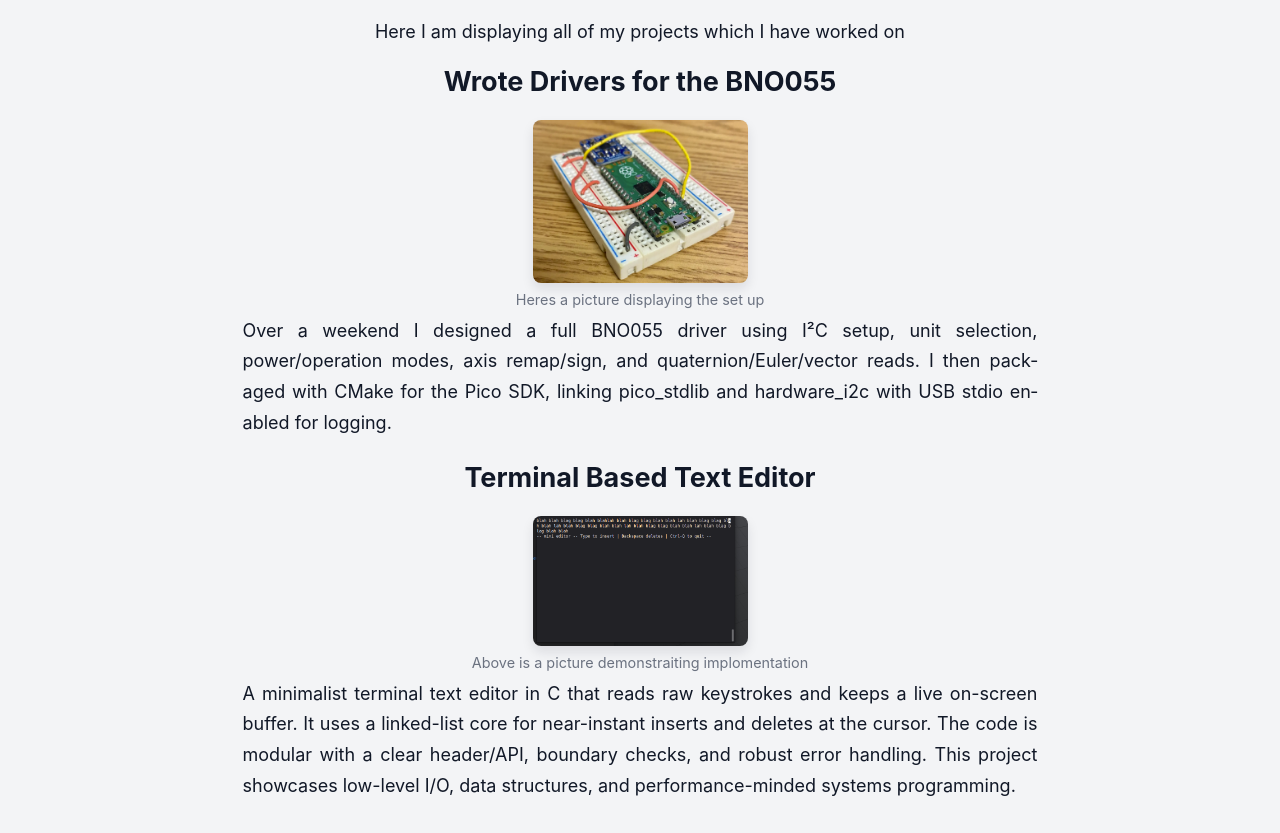
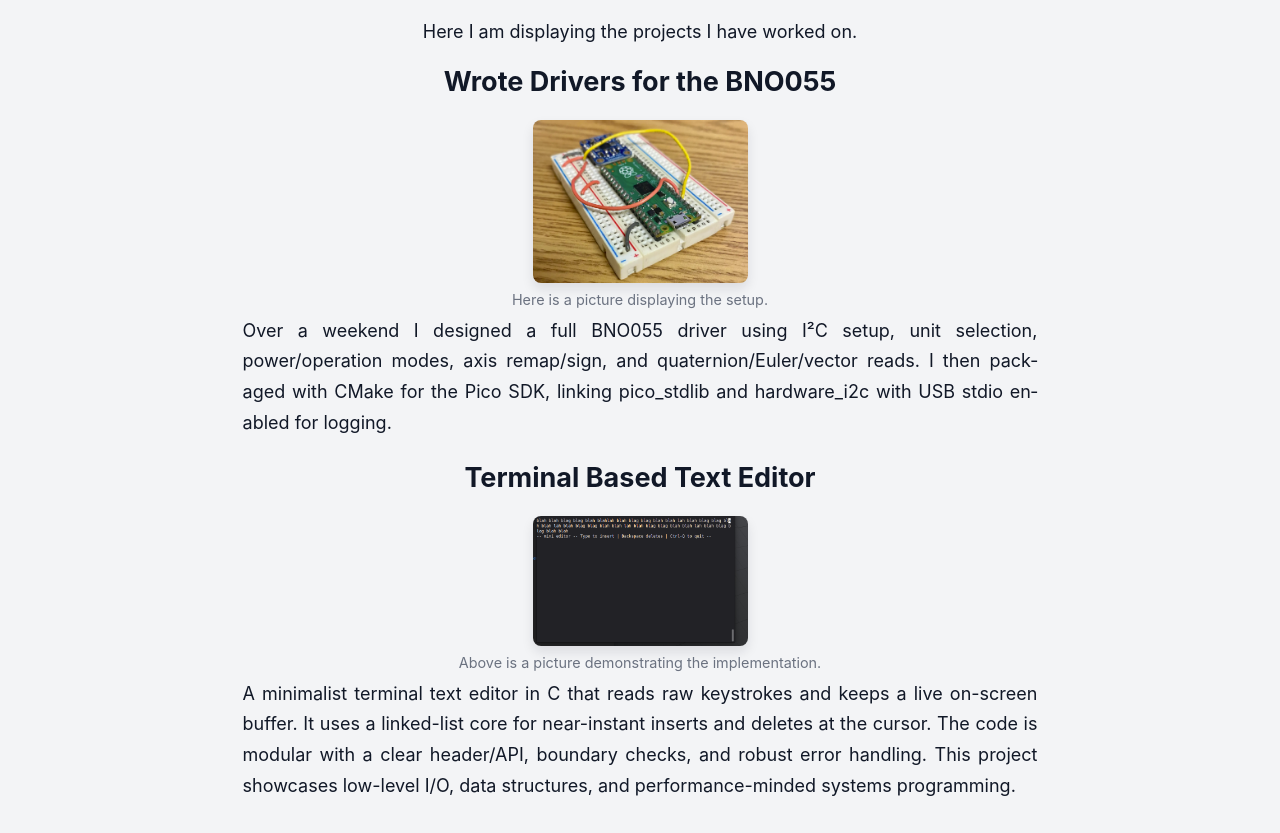
Before and after one commit to nhunt1984/MyPortfolio, a plain HTML site: page index.html in a window 1280 px wide. Shown: the part 236-1069 px from the top of the page. Drawn offline with Linux system fonts and the light colour scheme.

Commit message:
1.3
typo fixs :(

```diff
--- a/index.html
+++ b/index.html
@@ -64,7 +64,7 @@
 
 
     <h1>Welcome To My Portfolio</h1>
-    <p>Here I am displaying all of my projects which I have worked on</p>
+    <p>Here I am displaying the projects I have worked on.</p>
 
     <section id="project_1">
       <h2>Wrote Drivers for the BNO055</h2>
@@ -75,7 +75,7 @@
       <img src="images/Project_images/BNO055_Project_Cover.png" alt="Screenshot or photo of Project 1" loading="lazy"
         decoding="async" />
       <!-- (Optional) short caption -->
-      <figcaption>Heres a picture displaying the set up</figcaption>
+      <figcaption>Here is a picture displaying the setup.</figcaption>
     </figure>
     <p class="index-text">Over a weekend I designed a full BNO055 driver using I²C setup, unit selection,
       power/operation
@@ -96,7 +96,7 @@
       <img src="images\Project_images\Text_editor_P_cover.png" alt="Screenshot or photo of Project 2" loading="lazy"
         decoding="async" />
       <!-- (Optional) short caption -->
-      <figcaption>Above is a picture demonstraiting implomentation</figcaption>
+      <figcaption>Above is a picture demonstrating the implementation.</figcaption>
     </figure>
     <p class="index-text">
 
```
Also changed, not shown: about.html (+1 -1 lines).
